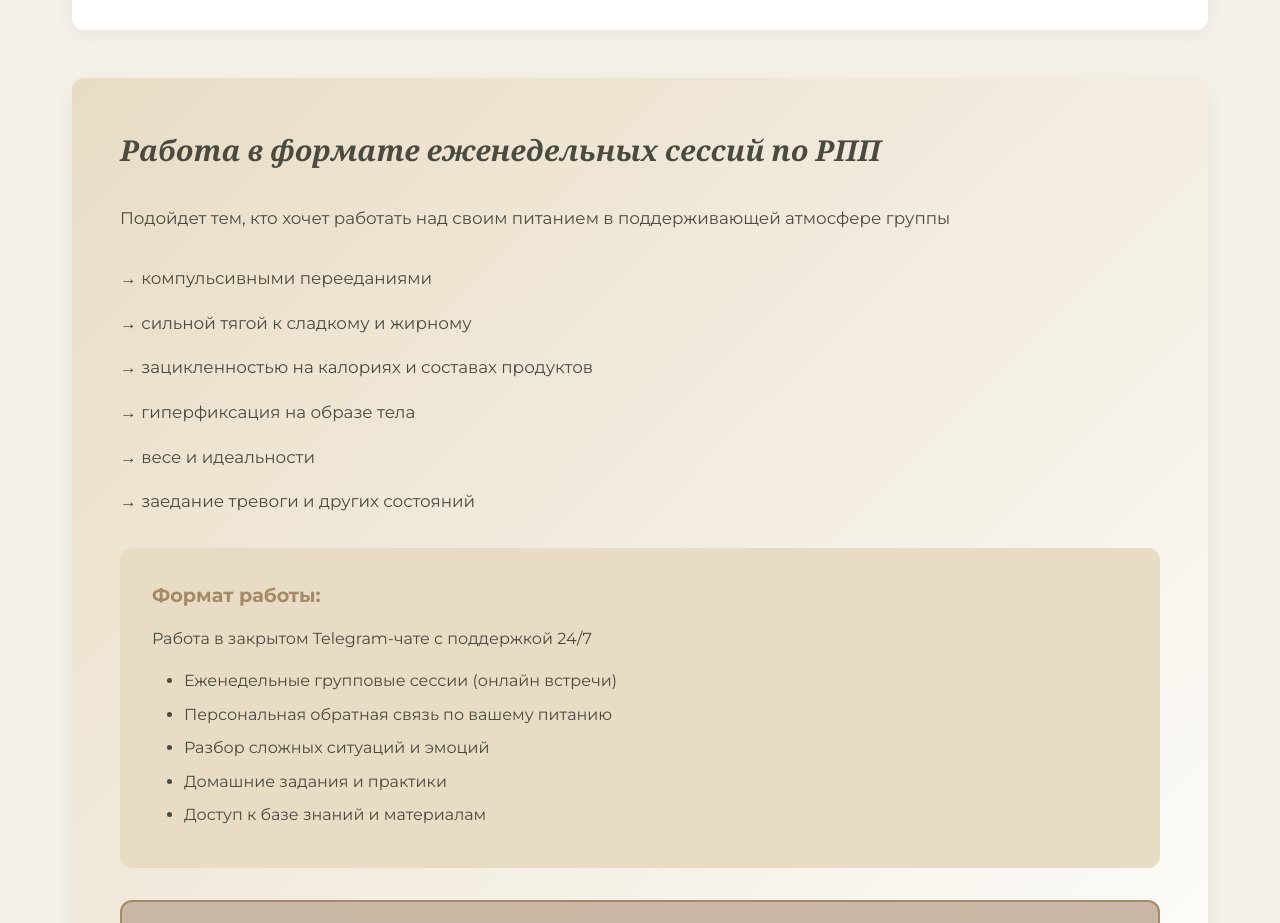
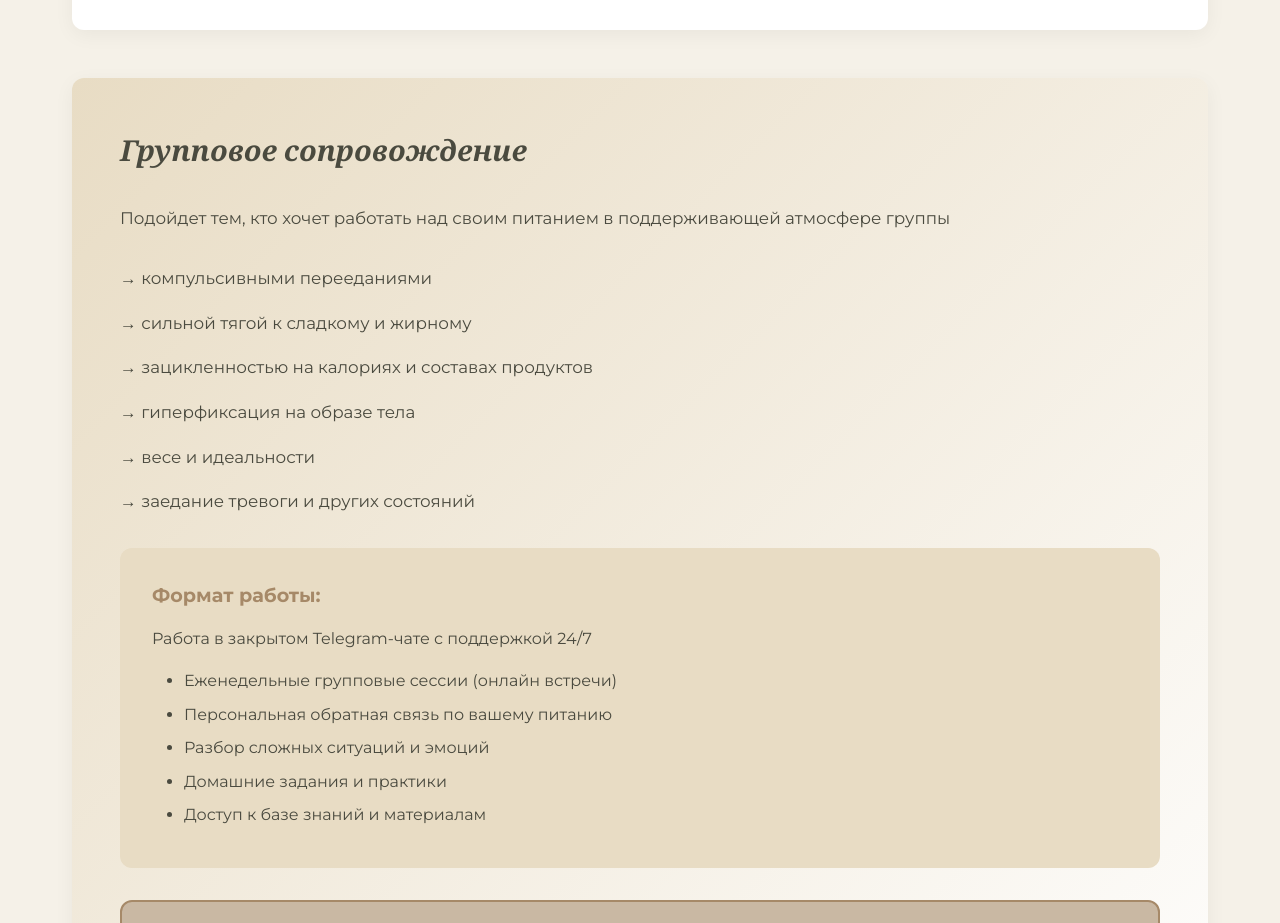
Before and after one commit to s1mba10/ansty_website, a plain HTML site: page index.html in a window 1280 px wide. Shown: the part 3080-4003 px from the top of the page. Drawn offline with nearby package versions, Linux system fonts and the light colour scheme; a web font is replaced by a local one.

Commit message:
Changed some text

```diff
--- a/index.html
+++ b/index.html
@@ -138,7 +138,7 @@
             <!-- Group Program -->
             <div class="service-card service-card-accent">
                 <div class="service-header">
-                    <h3 class="service-title">Работа в формате еженедельных сессий по РПП</h3>
+                    <h3 class="service-title">Групповое сопровождение</h3>
                 </div>
 
                 <p class="service-intro">Подойдет тем, кто хочет работать над своим питанием в поддерживающей атмосфере
```
